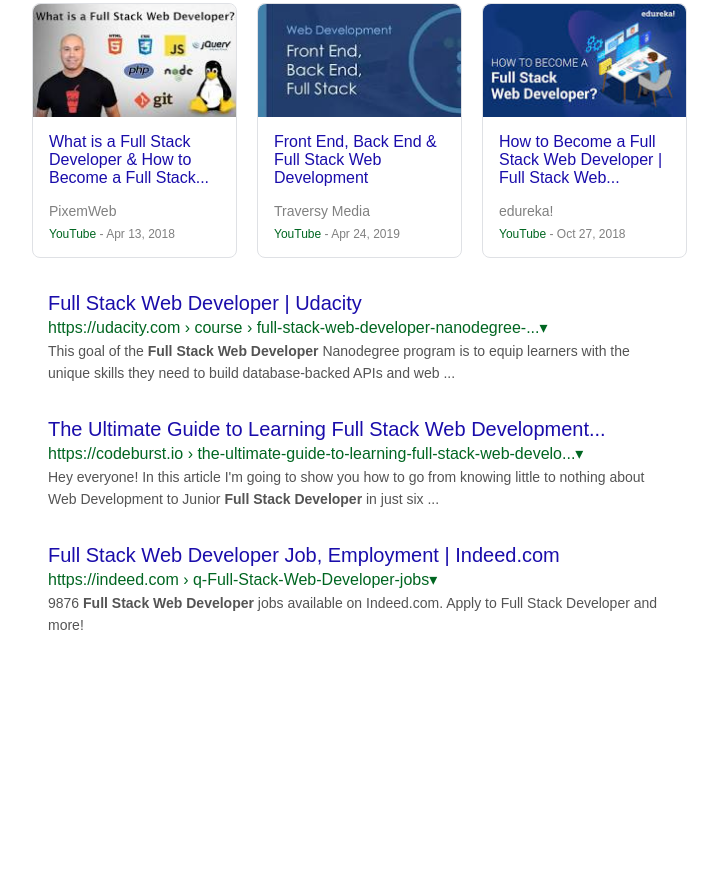
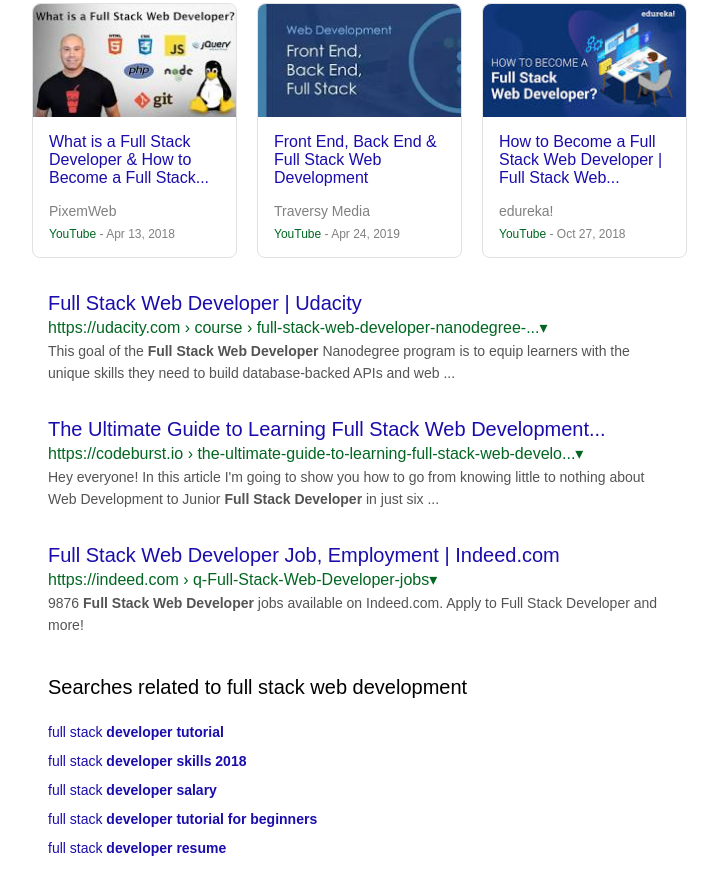
Before and after one commit to yojeremiah/google-homepage, a plain HTML site: page results.html in a window 1280 px wide. Shown: the part 861-1755 px from the top of the page, without its empty margins (118-836 px from the left). Before the commit the page ends 1513 px from the top, so only its background shows below. Drawn offline with Linux system fonts and the light colour scheme.

Commit message:
Add related search styles/markup

```diff
--- a/results.css
+++ b/results.css
@@ -266,3 +266,26 @@ img {
 .date span {
   color: rgb(0, 102, 33);
 }
+
+.related-search-box {
+  /* border: 1px solid #000; */
+  margin-bottom: 200px;
+  padding-left: 1rem;
+}
+
+.related-heading {
+  font-size: 20px;
+  padding: 1.5rem 0;
+}
+
+.related-search-list a {
+  display: inline-block;
+  color: rgb(26, 13, 171);
+  cursor: pointer;
+  font-size: 14px;
+  padding-bottom: 0.75rem;
+}
+
+.related-search-list a:hover {
+  text-decoration: underline;
+}
--- a/results.html
+++ b/results.html
@@ -287,6 +287,7 @@
             <strong>Full Stack Developer</strong> in just six ...
           </p>
         </div>
+        <!-- Result Card -->
         <div class="result-card">
           <a
             href="https://www.indeed.com/q-Full-Stack-Web-Developer-jobs.html"
@@ -306,6 +307,31 @@
             Indeed.com. Apply to Full Stack Developer and more!
           </p>
         </div>
+        <!-- Related Searches -->
+        <div class="related-search-box">
+          <p class="related-heading">
+            Searches related to full stack web development
+          </p>
+          <ul class="related-search-list">
+            <li>
+              <a href="#">full stack <strong>developer tutorial</strong></a>
+            </li>
+            <li>
+              <a href="#">full stack <strong>developer skills 2018</strong></a>
+            </li>
+            <li>
+              <a href="#">full stack <strong>developer salary</strong></a>
+            </li>
+            <li>
+              <a href="#"
+                >full stack <strong>developer tutorial for beginners</strong></a
+              >
+            </li>
+            <li>
+              <a href="#">full stack <strong>developer resume</strong></a>
+            </li>
+          </ul>
+        </div>
       </div>
     </section>
   </body>
```
